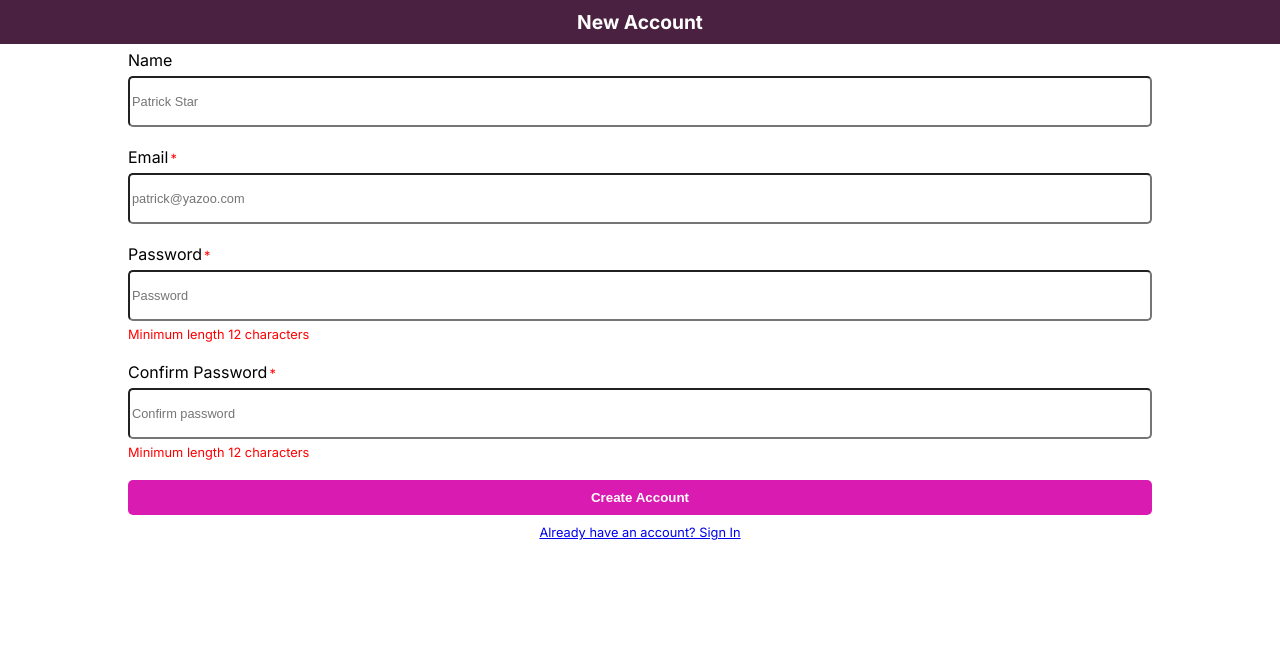
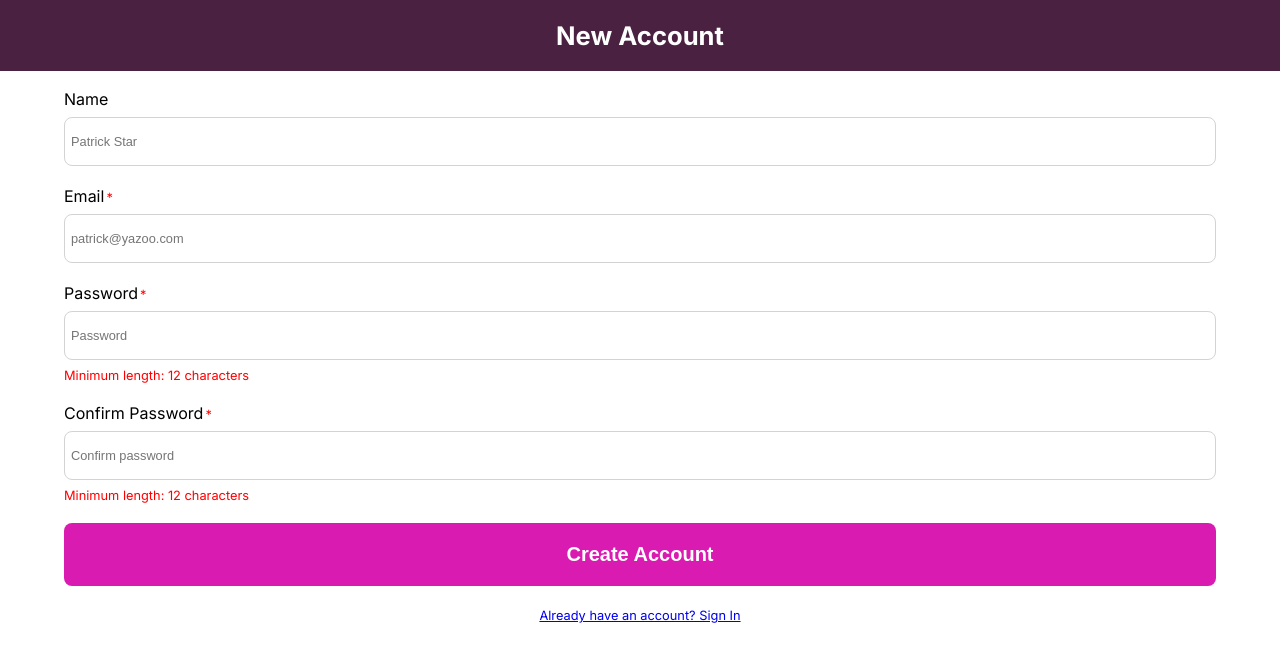
Before and after one commit to laurencecnerual/cc-sign-up-form, a plain HTML site: page index.html in a window 1280 px wide. Drawn offline with Linux system fonts and the light colour scheme.

Commit message:
Final adjustments to sizes and spacing
Fixes min-char text, adjusts color and thickness of input field borders

```diff
--- a/index.html
+++ b/index.html
@@ -23,12 +23,12 @@
     <div id="password">
       <label for="name">Password<span>*</span></label>
       <input type="password" id="password" name="password" pattern="[a-zA-Z0-9]{12,100}" title="Must be at least 12 alphanumeric characters" placeholder="Password" required/>
-      <p class="min-char">Minimum length 12 characters</p>
+      <p class="min-char">Minimum length: 12 characters</p>
     </div>
     <div id="confirm-password">
       <label for="name">Confirm Password<span>*</span></label>
       <input type="password" id="confirm-password" name="confirm-password" pattern="[a-zA-Z0-9]{12,100}" title="Must be at least 12 alphanumeric characters" placeholder="Confirm password" required/>
-      <p class="min-char">Minimum length 12 characters</p>
+      <p class="min-char">Minimum length: 12 characters</p>
     </div>
     <button>Create Account</button>
   </form>
--- a/style.css
+++ b/style.css
@@ -4,39 +4,40 @@ body {
   flex-direction: column;
   align-items: center;
   margin: 0;
-  gap: 6px;
+  gap: 18px;
 }
 
 div {
   display: flex;
   flex-direction: column;
-  gap: 6px;
+  gap: 8px;
 }
 
 form {
   display: flex;
   flex-direction: column;
   gap: 20px;
-  width: 80vw;
+  width: 90vw;
 }
 
 h1 {
   background-color: rgb(74, 33, 65);
   color: white;
-  font-size: 1.2rem;
+  font-size: 1.6rem;
   margin: 0;
   width: 100%;
   text-align: center;
-  padding: 10px 0;
+  padding: 20px 0;
 }
 
 button {
   background-color: rgb(218, 27, 177);
   color: white;
   font-weight: bold;
+  font-size: 20px;
   border: 0;
-  border-radius: 5px;
-  padding: 10px 0;
+  border-radius: 8px;
+  padding: 20px 0;
 }
 
 button:hover {
@@ -61,10 +62,12 @@ p {
 }
 
 input {
-  padding: 16px 2px;
-  border-radius: 5px;
+  padding: 16px 6px;
+  border: none;
   outline: none;
   font-size: 0.8rem;
+  border: 1px solid lightgray;
+  border-radius: 8px;
 }
 
 span {
```
